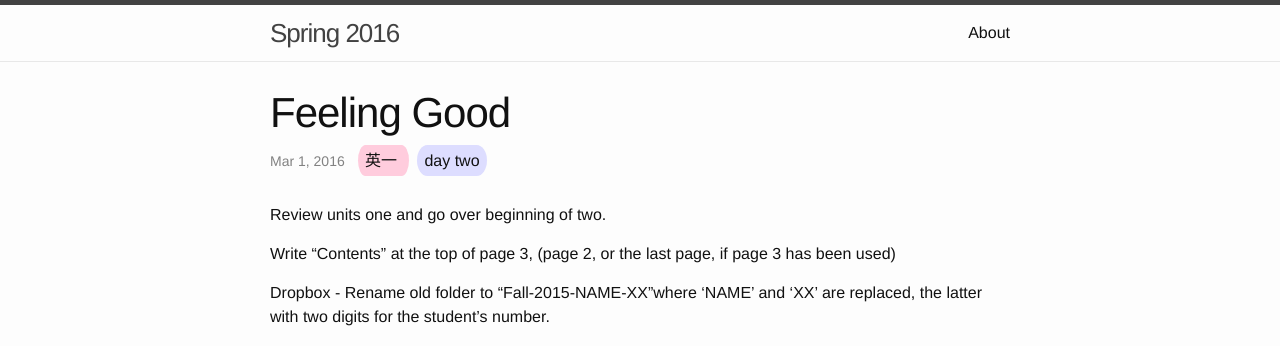
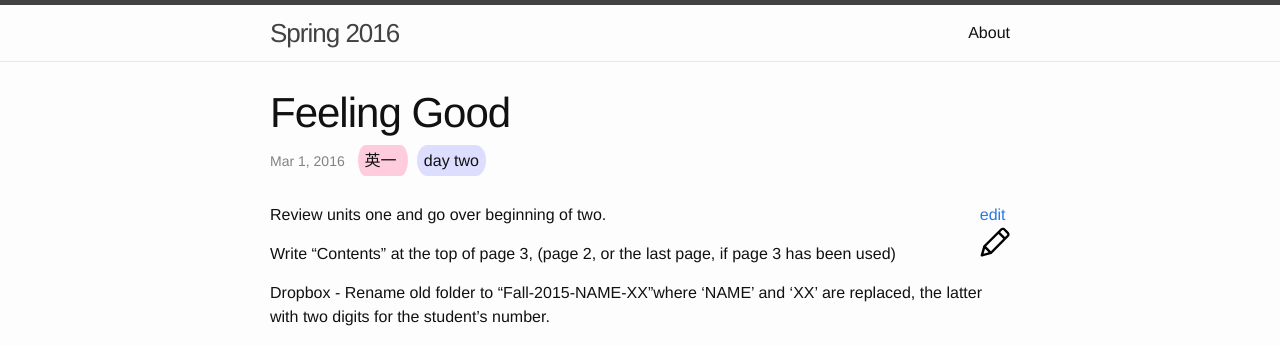
Before and after one commit to MrArgote/spring16, a Jekyll site: the page built from _posts/one/2016-03-01-Day-Two-Feeling-Good-Dropbox.md, in a window 1280 px wide. Shown: the top 346 px of the page. Built offline with Jekyll 4.4.1, drawn with Linux system fonts in a browser that asks for light colours.

Commit message:
Added a fragile 'edit & pencil svg icon' span to page layout

```diff
--- a/_layouts/post.html
+++ b/_layouts/post.html
@@ -6,7 +6,16 @@ layout: default
   <header class="post-header">
     <h1 class="post-title" itemprop="name headline">{{ page.title }}</h1>
     <p>
-	    <span class="post-meta"><time datetime="{{ page.date | date_to_xmlschema }}" itemprop="datePublished">{{ page.date | date: "%b %-d, %Y" }}</time>{% if page.author %} • <span itemprop="author" itemscope itemtype="http://schema.org/Person"><span itemprop="name">{{ page.author }}</span></span>{% endif %}</span>
+    <span class="post-meta">
+    <time datetime="{{ page.date | date_to_xmlschema }}" itemprop="datePublished">
+	{{ page.date | date: "%b %-d, %Y" }}
+	</time>
+	{% if page.author %} •
+	<span itemprop="author" itemscope itemtype="http://schema.org/Person">
+		<span itemprop="name">{{ page.author }}</span>
+	</span>
+	{% endif %}
+	</span>
 	    &nbsp;
 	    {% if page.class %} <span class="post-meta-class"> {{ page.class }}  </span>{% endif %}
 	    &nbsp;
@@ -16,6 +25,14 @@ layout: default
   </header>
 
   <div class="post-content" itemprop="articleBody">
+	   <span class="edit-this-post">
+	  <a href="https://github.com/MrArgote/spring16/edit/gh-pages/{{page.path}}">edit
+	 <svg viewbox="0 0 512 512">
+	<path d="m455.1,137.9l-32.4,32.4-81-81.1 32.4-32.4c6.6-6.6 18.1-6.6 24.7,0l56.3,56.4c6.8,6.8 6.8,17.9 0,24.7zm-270.7,271l-81-81.1 209.4-209.7 81,81.1-209.4,209.7zm-99.7-42l60.6,60.7-84.4,23.8 23.8-84.5zm399.3-282.6l-56.3-56.4c-11-11-50.7-31.8-82.4,0l-285.3,285.5c-2.5,2.5-4.3,5.5-5.2,8.9l-43,153.1c-2,7.1 0.1,14.7 5.2,20 5.2,5.3 15.6,6.2 20,5.2l153-43.1c3.4-0.9 6.4-2.7 8.9-5.2l285.1-285.5c22.7-22.7 22.7-59.7 0-82.5z"/>
+	</svg>
+	<!-- icon from freepik.com, flaticon.com, licensed by CC 3.0 BY  -->
+	  </a>
+	  </span>
     {{ content }}
   </div>
 
--- a/_sass/_layout.scss
+++ b/_sass/_layout.scss
@@ -204,7 +204,15 @@
     font-size: 24px;
 }
 
+.edit-this-post {
+	float: right;
+        > svg {
+                path {
+                    fill: $grey-color-dark;
+                }
+            }
 
+}
 
 /**
  * Posts
```
